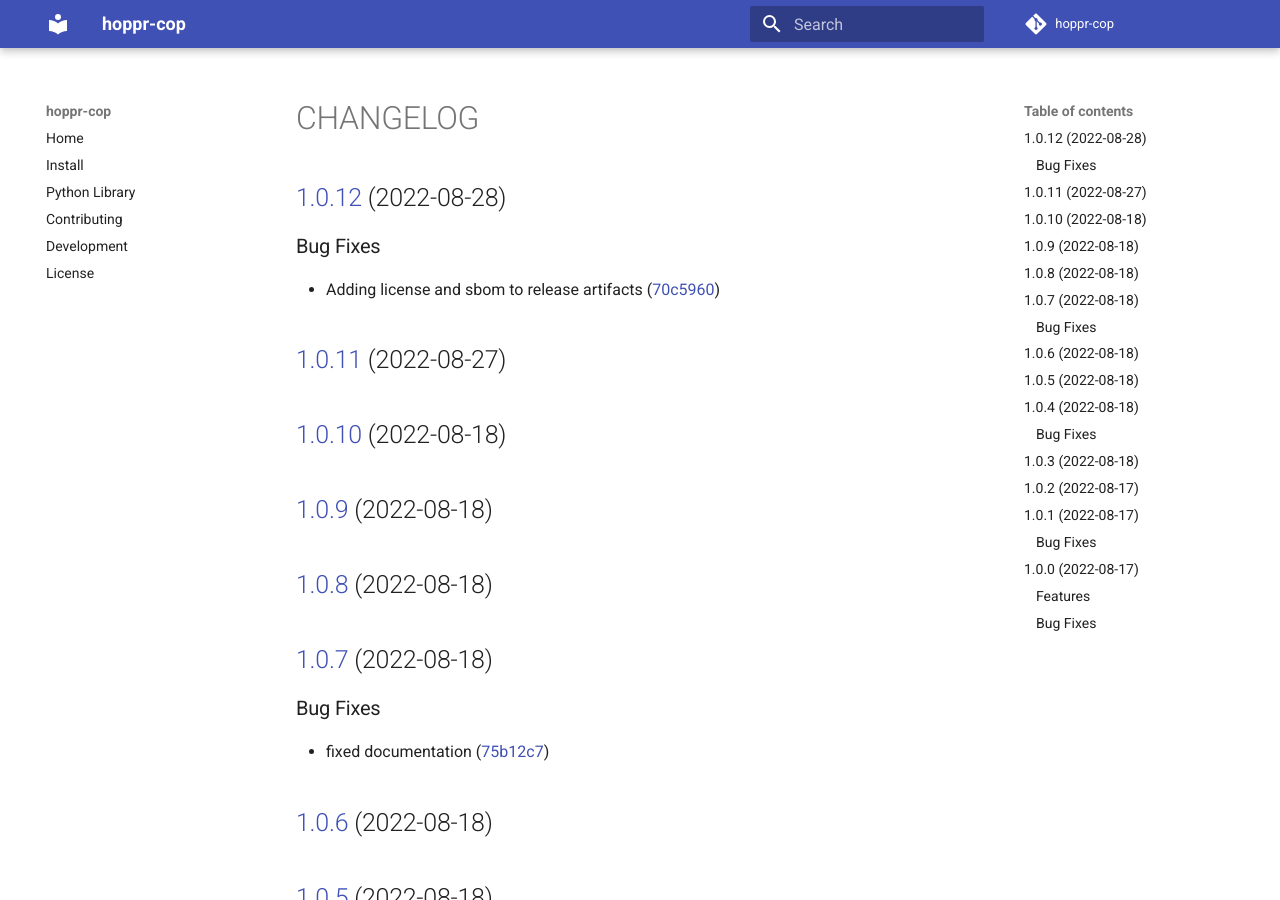
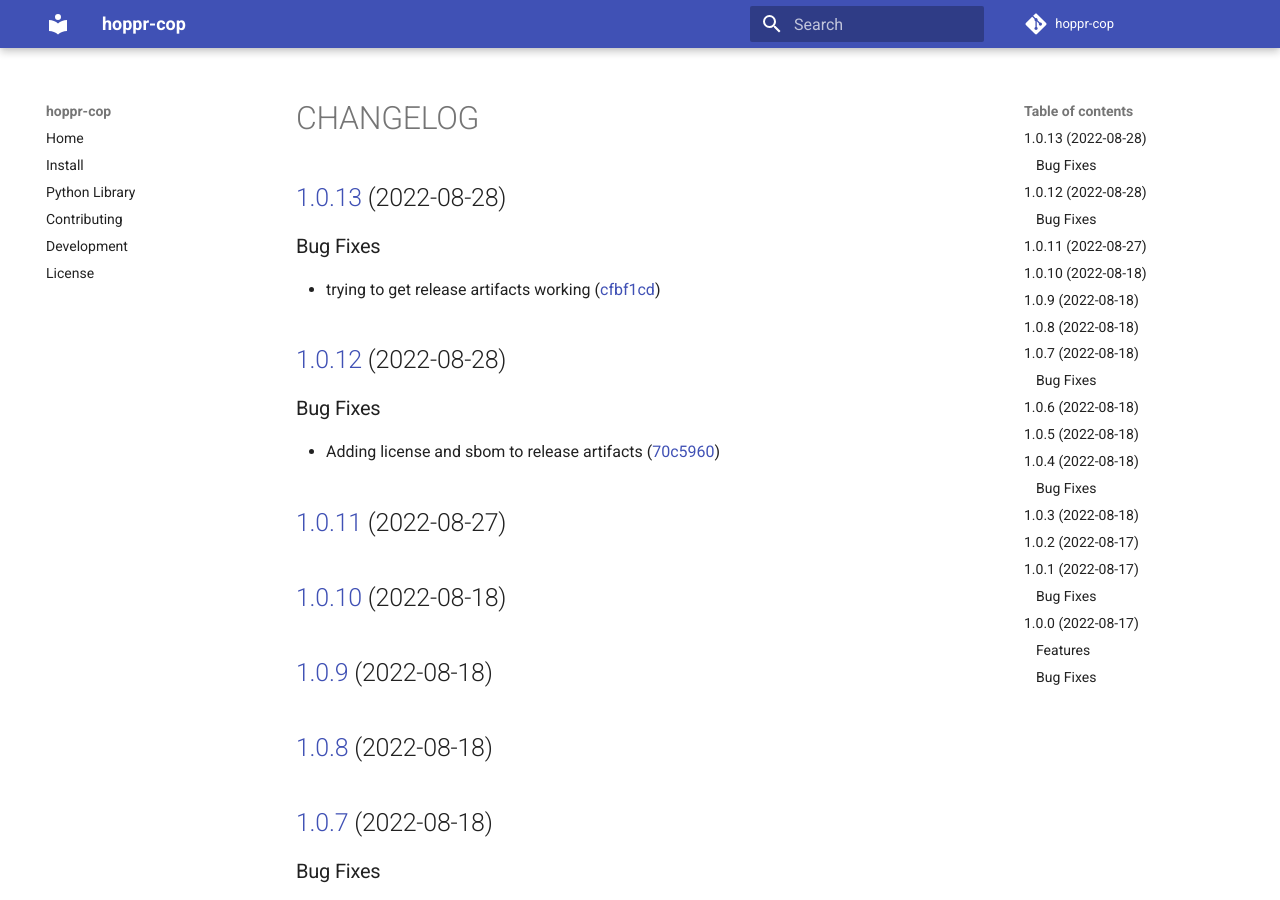
Before and after one commit to lmco/hoppr-cop, an MkDocs documentation site: the page built from docs/CHANGELOG.md, in a window 1280 px wide and 900 px high. Built offline with MkDocs 1.6.1 and Material for MkDocs 9.7.7, drawn with Linux system fonts in a browser that asks for light colours.

Commit message:
chore(release): 1.0.13 [skip ci]
## [1.0.13](https://gitlab.com/lmco/hoppr/utilities/supply-chain-security/hoppr-cop/compare/v1.0.12...v1.0.13) (2022-08-28)

### Bug Fixes

* trying to get release artifacts working ([cfbf1cd](https://gitlab.com/lmco/hoppr/utilities/supply-chain-security/hoppr-cop/commit/cfbf1cd6b50190bac8d096a66a8c985f7c223892))

```diff
--- a/docs/CHANGELOG.md
+++ b/docs/CHANGELOG.md
@@ -1,3 +1,10 @@
+## [1.0.13](https://gitlab.com/lmco/hoppr/utilities/supply-chain-security/hoppr-cop/compare/v1.0.12...v1.0.13) (2022-08-28)
+
+
+### Bug Fixes
+
+* trying to get release artifacts working ([cfbf1cd](https://gitlab.com/lmco/hoppr/utilities/supply-chain-security/hoppr-cop/commit/cfbf1cd6b50190bac8d096a66a8c985f7c223892))
+
 ## [1.0.12](https://gitlab.com/lmco/hoppr/utilities/supply-chain-security/hoppr-cop/compare/v1.0.11...v1.0.12) (2022-08-28)
 
 
--- a/hopprcop/__init__.py
+++ b/hopprcop/__init__.py
@@ -1,2 +1,2 @@
 """bom vulnerability scanners"""
-__version__ = "1.0.12"
+__version__ = "1.0.13"
--- a/pyproject.toml
+++ b/pyproject.toml
@@ -1,6 +1,6 @@
 [tool.poetry]
 name = "hoppr-cop"
-version = "1.0.12"
+version = "1.0.13"
 description = ""
 authors = ["kganger <keith.e.ganger@lmco.com>"]
 license = "MIT"
```
